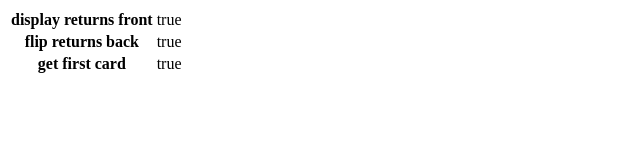
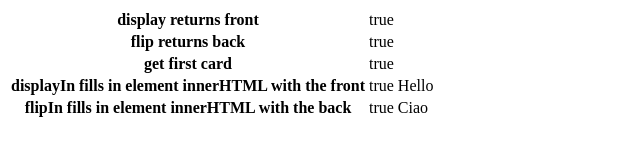
Before and after one commit to enricovise/flashcards, a plain HTML site: page test.html in a window 1280 px wide. Shown: the whole page, without its empty margins (0-640 px from the left). Drawn offline with Linux system fonts and the light colour scheme.

Commit message:
displayIn and flipIn tests

```diff
--- a/test.html
+++ b/test.html
@@ -19,12 +19,24 @@
         <th>get first card</th>
         <td id="get_first_card"></td>
       </tr>
+      <tr>
+        <th>displayIn fills in element innerHTML with the front</th>
+        <td id="displayIn_fills_in_element_innerHTML"></td>
+        <td id="displayIn_fills_in_element_innerHTML_test"</td>
+      </tr>
+      <tr>
+        <th>flipIn fills in element innerHTML with the back</th>
+        <td id="flipIn_fills_in_element_innerHTML"></td>
+        <td id="flipIn_fills_in_element_innerHTML_test"</td>
+      </tr>
     </table>
 
     <script>
-      document.getElementById('display_returns_front').innerHTML = display_returns_front("Hello", "Ciao");
-      document.getElementById('flip_returns_back').innerHTML = flip_returns_back("Hello", "Ciao");
-      document.getElementById('get_first_card').innerHTML = get_first_card();
+    document.getElementById('display_returns_front').innerHTML = display_returns_front("Hello", "Ciao");
+    document.getElementById('flip_returns_back').innerHTML = flip_returns_back("Hello", "Ciao");
+    document.getElementById('get_first_card').innerHTML = get_first_card();
+    document.getElementById('displayIn_fills_in_element_innerHTML').innerHTML = displayIn_fills_in_element_innerHTML("Hello", "Ciao", document.getElementById('displayIn_fills_in_element_innerHTML_test'));
+    document.getElementById('flipIn_fills_in_element_innerHTML').innerHTML = flipIn_fills_in_element_innerHTML("Hello", "Ciao", document.getElementById('flipIn_fills_in_element_innerHTML_test'));
     </script>
   </body>
 </html>
--- a/test.js
+++ b/test.js
@@ -13,3 +13,17 @@ function get_first_card()
 	var card = (new List()).get(0);
 	return card.front == "Hello. (formal) " && card.back == "Salve. (sAH-lveh)";
 }
+
+function displayIn_fills_in_element_innerHTML(frontString, backString, element)
+{
+	var card = new Card(frontString, backString);
+	card.displayIn(element);
+	return element.innerHTML == card.front;
+}
+
+function flipIn_fills_in_element_innerHTML(frontString, backString, element)
+{
+	var card = new Card(frontString, backString);
+	card.flipIn(element);
+	return element.innerHTML == card.back;
+}
```
